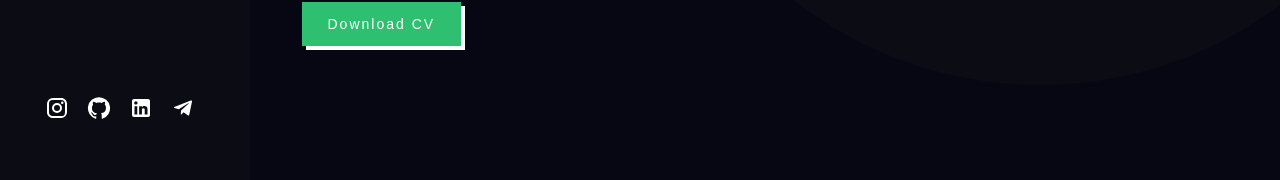
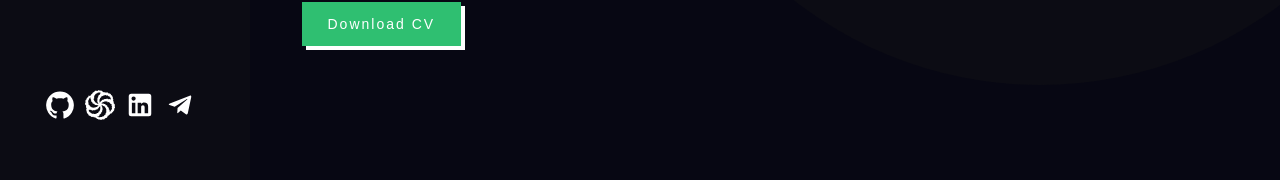
Before and after one commit to Nadyushka/portfolio, a React (Create React App) app: page / in a window 1280 px wide. Shown: the part 555-735 px from the top of the page. Built offline with nearby package versions, Linux system fonts and the light colour scheme.

Commit message:
add links

```diff
--- a/src/components/Header/Header.module.scss
+++ b/src/components/Header/Header.module.scss
@@ -1,5 +1,6 @@
 @import '../styles/sass/variables';
 @import '../styles/sass/mixins';
+
 
 .header {
   width: 250px;
@@ -148,6 +149,8 @@
         .header_socialMediaIcon {
           fill: $textColor;
           transition: 0.5s;
+          width: 30px !important;
+          height: 30px !important;
 
           &:hover {
             fill: $accentColor;
--- a/src/components/Header/Header.tsx
+++ b/src/components/Header/Header.tsx
@@ -1,4 +1,4 @@
-import React, { useEffect, useState } from "react";
+import React, {useEffect, useState} from "react";
 import s from "./Header.module.scss";
 import photoImg from "../../assets/pic/photo.jpg";
 import HomeIcon from "@mui/icons-material/Home";
@@ -9,10 +9,11 @@ import InstagramIcon from "@mui/icons-material/Instagram";
 import GitHubIcon from "@mui/icons-material/GitHub";
 import LinkedInIcon from "@mui/icons-material/LinkedIn";
 import TelegramIcon from "@mui/icons-material/Telegram";
-import { Link } from "react-scroll";
+import {Link} from "react-scroll";
+import {ReactComponent as CodewarsIcon} from '../../assets/pic/codewarsIcon.svg';
 
-const sideBarOpenStyle = { left: "0px", zIndex: 100, top: "0px" };
-const sideBarCloseStyle = { zIndex: 100, top: "0px" };
+const sideBarOpenStyle = {left: "0px", zIndex: 100, top: "0px"};
+const sideBarCloseStyle = {zIndex: 100, top: "0px"};
 
 const Header = () => {
     const activePageLocalStorage = localStorage.getItem("activePage")
@@ -52,7 +53,7 @@ const Header = () => {
                 <div className={s.header_top}>
                     <div className={s.header_logo}>
                         <div className={s.header_img}>
-              <img src={photoImg} alt={"my avatar"} />
+                            <img src={photoImg} alt={"my avatar"}/>
                         </div>
                     </div>
                 </div>
@@ -66,7 +67,7 @@ const Header = () => {
                                     : `${s.header_menuItem}`
                             }
                         >
-              <HomeIcon className={s.header_menuItemIcon} />{" "}
+                            <HomeIcon className={s.header_menuItemIcon}/>{" "}
                             <Link
                                 spy={true}
                                 smooth={true}
@@ -97,7 +98,7 @@ const Header = () => {
                                     setActivePage("mySkills");
                                 }}
                             >
-                <Face3Icon className={s.header_menuItemIcon} />{" "}
+                                <Face3Icon className={s.header_menuItemIcon}/>{" "}
                                 <span>SKILLS</span>
                             </Link>
                         </li>
@@ -118,7 +119,7 @@ const Header = () => {
                                     localStorage.setItem("activePage", "myProjects");
                                 }}
                             >
-                <ReceiptLongIcon className={s.header_menuItemIcon} />{" "}
+                                <ReceiptLongIcon className={s.header_menuItemIcon}/>{" "}
                                 <span>PROJECTS</span>
                             </Link>
                         </li>
@@ -139,7 +140,7 @@ const Header = () => {
                                     localStorage.setItem("activePage", "contactMe");
                                 }}
                             >
-                <PhonelinkIcon className={s.header_menuItemIcon} />{" "}
+                                <PhonelinkIcon className={s.header_menuItemIcon}/>{" "}
                                 <span>CONTACT ME</span>
                             </Link>
                         </li>
@@ -147,17 +148,26 @@ const Header = () => {
                 </nav>
                 <ul className={s.header_socialMedia}>
                     <li className={s.header_header_socialMediaItem}>
-            <InstagramIcon className={s.header_socialMediaIcon} />
+                        <a href={'https://github.com/Nadyushka'} target={'_blank'}>
+                            <GitHubIcon className={s.header_socialMediaIcon}/>
+                        </a>
                     </li>
                     <li className={s.header_header_socialMediaItem}>
-            <GitHubIcon className={s.header_socialMediaIcon} />
+                        <a href={'https://www.codewars.com/users/Nadyushka'} target={'_blank'}>
+                            <CodewarsIcon className={s.header_socialMediaIcon}/>
+                        </a>
                     </li>
                     <li className={s.header_header_socialMediaItem}>
-            <LinkedInIcon className={s.header_socialMediaIcon} />
+                        <a href={'https://www.linkedin.com/in/nadzeya-baranava-265b45267/'} target={'_blank'}>
+                            <LinkedInIcon className={s.header_socialMediaIcon}/>
+                        </a>
                     </li>
                     <li className={s.header_header_socialMediaItem}>
-            <TelegramIcon className={s.header_socialMediaIcon} />
+                        <a href={'https://t.me/Nadyushka_Baranova'} target={'_blank'}>
+                            <TelegramIcon className={s.header_socialMediaIcon}/>
+                        </a>
                     </li>
+
                 </ul>
             </div>
         </header>
```
Also changed, not shown: src/assets/pic/codewarsIcon.svg (added). Lines whose indentation alone changed are shown as unchanged.
